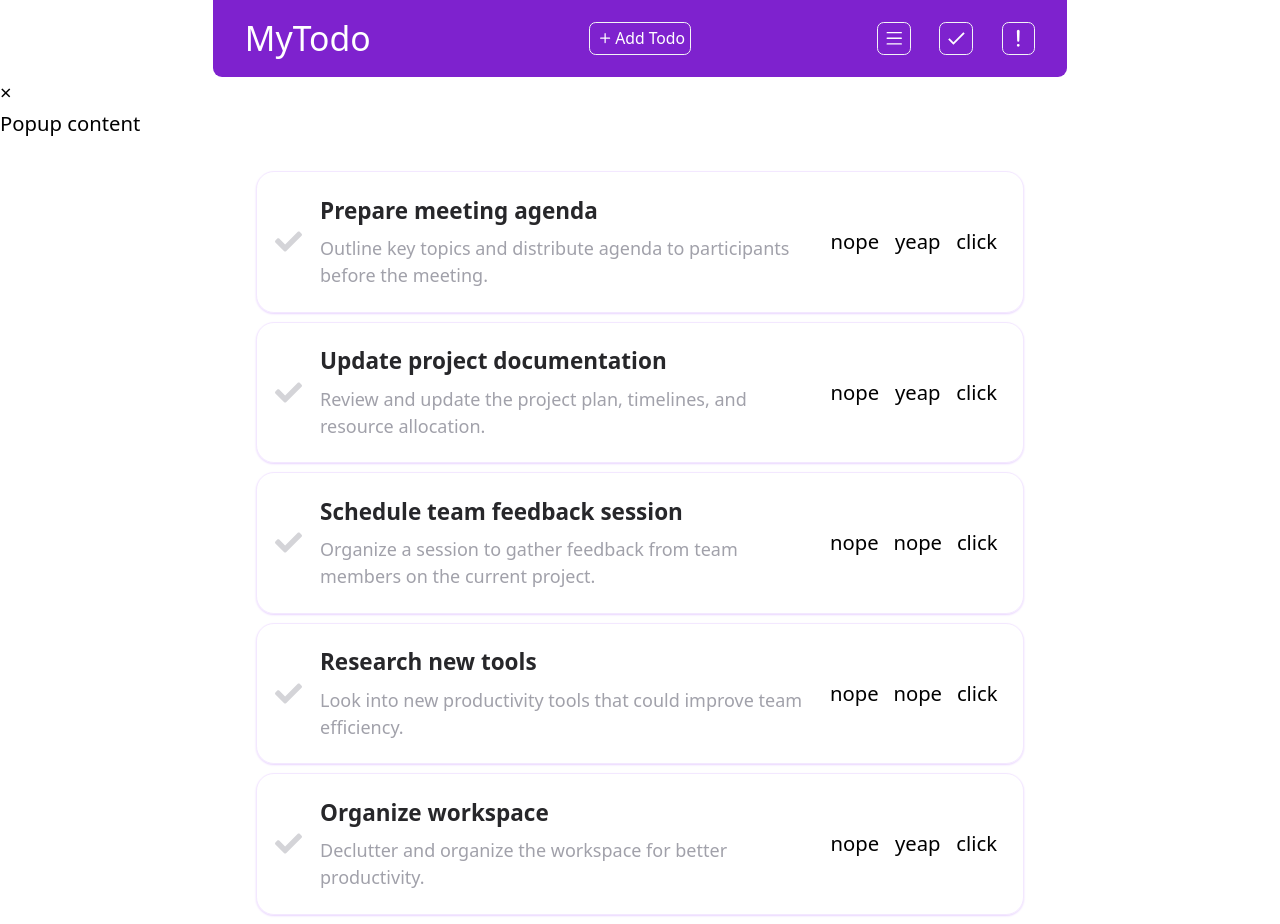
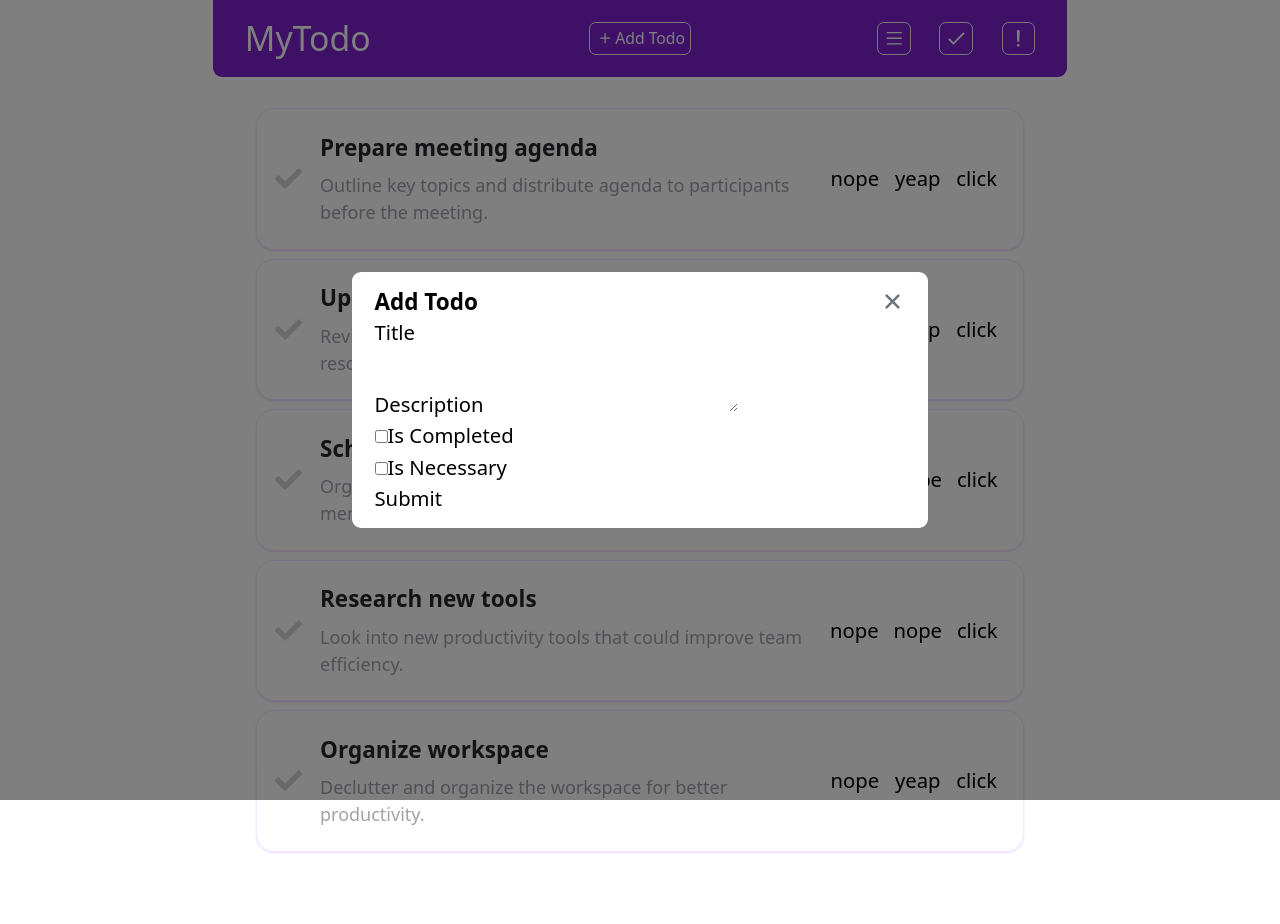
Before and after one commit to pluxxury1999/todo-list, a React (Vite) app: page /all in a window 1280 px wide. Both pictures are taken after a click on the button "Add Todo". After the commit the page ends 861 px from the top, so only its background shows below. Built offline with nearby package versions, Linux system fonts and the light colour scheme.

Commit message:
implemented basic AddTodoForm

```diff
--- a/package.json
+++ b/package.json
@@ -11,12 +11,14 @@
   },
   "dependencies": {
     "@reduxjs/toolkit": "^2.4.0",
+    "formik": "^2.4.6",
     "react": "^18.3.1",
     "react-dom": "^18.3.1",
     "react-icons": "^5.4.0",
     "react-redux": "^9.1.2",
     "react-router-dom": "^7.0.2",
-    "sass": "^1.82.0"
+    "sass": "^1.82.0",
+    "yup": "^1.5.0"
   },
   "devDependencies": {
     "@eslint/js": "^9.15.0",
--- /dev/null
+++ b/src/components/add-todo-form/AddTodoForm.tsx
@@ -0,0 +1,84 @@
+import React from "react";
+import { Formik, Form, Field, ErrorMessage } from "formik";
+import * as Yup from "yup";
+import { ITodo } from "../../types/types.ts";
+
+const initialValues: ITodo = {
+    id: "",
+    title: "",
+    description: "",
+    isCompleted: false,
+    isNecessary: false,
+};
+
+const validationSchema = Yup.object({
+    title: Yup.string()
+        .required("Title is required")
+        .min(3, "Title must be at least 3 characters"),
+    description: Yup.string()
+        .required("Description is required")
+        .min(5, "Description must be at least 5 characters"),
+    isCompleted: Yup.boolean(),
+    isNecessary: Yup.boolean(),
+});
+
+const AddTodoForm = () => {
+    const onSubmit = (values: ITodo) => {
+        console.log(values);
+    };
+
+    return (
+        <Formik
+            initialValues={initialValues}
+            validationSchema={validationSchema}
+            onSubmit={(values, { resetForm }) => {
+                onSubmit(values);
+                resetForm(); // Скидання форми після відправки
+            }}
+        >
+            {({ isSubmitting }) => (
+                <Form>
+                    <div>
+                        <label htmlFor="title">Title</label>
+                        <Field id="title" name="title" type="text" />
+                        <ErrorMessage name="title" component="div" />
+                    </div>
+
+                    <div>
+                        <label htmlFor="description">Description</label>
+                        <Field
+                            id="description"
+                            name="description"
+                            as="textarea"
+                        />
+                        <ErrorMessage name="description" component="div" />
+                    </div>
+
+                    <div>
+                        <Field
+                            id="isCompleted"
+                            name="isCompleted"
+                            type="checkbox"
+                        />
+                        <label htmlFor="isCompleted">Is Completed</label>
+                    </div>
+
+                    <div>
+                        <Field
+                            id="isNecessary"
+                            name="isNecessary"
+                            type="checkbox"
+                        />
+                        <label htmlFor="isNecessary">Is Necessary</label>
+                    </div>
+
+                    <button type="submit" disabled={isSubmitting}>
+                        Submit
+                    </button>
+                </Form>
+            )}
+        </Formik>
+    );
+};
+
+export default AddTodoForm;
--- a/src/components/header/Header.tsx
+++ b/src/components/header/Header.tsx
@@ -3,6 +3,7 @@ import NavBar from "../navbar/NavBar.tsx";
 import { IoIosAdd } from "react-icons/io";
 import { useState } from "react";
 import Popup from "../pop-up/PopUp.tsx";
+import AddTodoForm from "../add-todo-form/AddTodoForm.tsx";
 
 const Header = () => {
     const [isOpen, setIsOpen] = useState(false);
@@ -21,8 +22,12 @@ const Header = () => {
                 </button>
                 <NavBar />
             </header>
-            <Popup isOpen={isOpen} onClose={() => setIsOpen(false)}>
-                <div>Popup content</div>
+            <Popup
+                title={"Add Todo"}
+                isOpen={isOpen}
+                onClose={() => setIsOpen(false)}
+            >
+                <AddTodoForm />
             </Popup>
         </>
     );
--- a/src/components/pop-up/PopUp.module.scss
+++ b/src/components/pop-up/PopUp.module.scss
@@ -0,0 +1,21 @@
+.overlay {
+    @apply fixed inset-0 bg-black bg-opacity-50 flex items-center justify-center z-50;
+}
+
+.popupContainer {
+    @apply bg-white rounded-lg py-3 px-5 max-w-lg w-full transform;
+}
+
+.popupHeader {
+    @apply flex justify-between items-center;
+    & > h3 {
+        @apply text-xl font-semibold
+    }
+}
+
+.closeButton {
+    @apply font-bold text-gray-500 hover:text-gray-700 cursor-pointer;
+    & > * {
+        @apply text-2xl
+    }
+}
--- a/src/components/pop-up/PopUp.tsx
+++ b/src/components/pop-up/PopUp.tsx
@@ -1,15 +1,35 @@
 import { IPopupProps } from "../../types/propsTypes.ts";
-import React from "react";
+import React, { useEffect } from "react";
+import styles from "./PopUp.module.scss";
+import { IoClose } from "react-icons/io5";
 
-const Popup: React.FC<IPopupProps> = ({ children, isOpen, onClose }) => {
+const Popup: React.FC<IPopupProps> = ({ children, title, isOpen, onClose }) => {
+    useEffect(() => {
+        if (isOpen) {
+            document.body.classList.add("overflow-hidden");
+        } else {
+            document.body.classList.remove("overflow-hidden");
+        }
+
+        return () => document.body.classList.remove("overflow-hidden");
+    }, [isOpen]);
+
     if (!isOpen) {
         return null;
     }
 
     return (
-        <div onClick={onClose}>
-            <div onClick={e => e.stopPropagation()}>
-                <button onClick={onClose}>×</button>
+        <div className={styles.overlay} onClick={onClose}>
+            <div
+                className={styles.popupContainer}
+                onClick={e => e.stopPropagation()}
+            >
+                <div className={styles.popupHeader}>
+                    <h3>{title}</h3>
+                    <button className={styles.closeButton} onClick={onClose}>
+                        <IoClose />
+                    </button>
+                </div>
                 {children}
             </div>
         </div>
--- a/src/types/propsTypes.ts
+++ b/src/types/propsTypes.ts
@@ -12,5 +12,6 @@ export interface INavLinkProps {
 export interface IPopupProps {
     children: ReactNode;
     isOpen: boolean;
+    title: string;
     onClose: () => void;
 }
```
Also changed, not shown: src/components/add-todo-form/AddTodoForm.module.scss (added), 1 other file (tests, documents, lock files or other folders).
